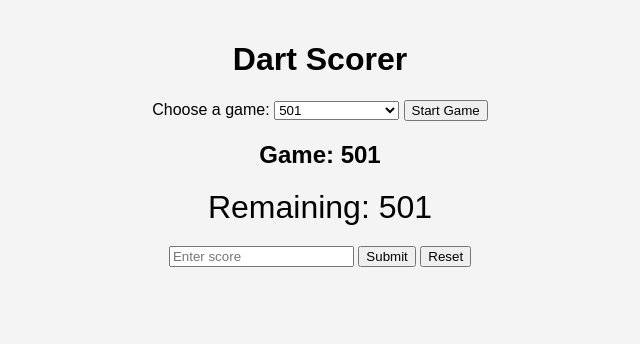
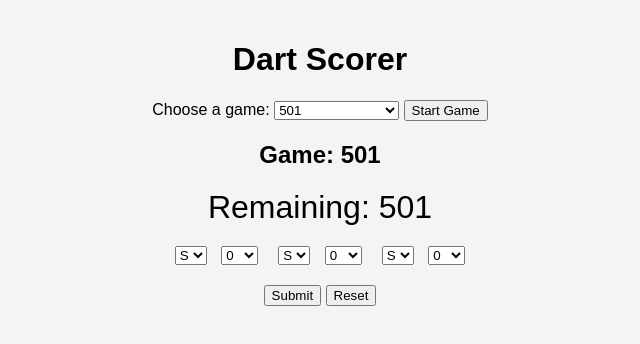
Before and after one commit to aLink536/DartLink, a plain HTML site: page index.html in a window 1280 px wide. Both pictures are taken after a click on the button "Start Game". Shown: the whole page, without its empty margins (320-960 px from the left). Drawn offline with Linux system fonts and the light colour scheme.

Commit message:
Enhance darts scorer input

```diff
--- a/index.html
+++ b/index.html
@@ -21,7 +21,101 @@
     <div class="game-area hidden" id="game-area">
         <h2 id="game-title"></h2>
         <div id="score-display"></div>
-        <input type="number" id="score-input" placeholder="Enter score" />
+        <div class="dart-inputs" id="dart-inputs">
+            <div class="dart-row">
+                <select class="multiplier">
+                    <option value="1">S</option>
+                    <option value="2">D</option>
+                    <option value="3">T</option>
+                </select>
+                <select class="value">
+                    <option value="0">0</option>
+                    <option value="25">25</option>
+                    <option value="1">1</option>
+                    <option value="2">2</option>
+                    <option value="3">3</option>
+                    <option value="4">4</option>
+                    <option value="5">5</option>
+                    <option value="6">6</option>
+                    <option value="7">7</option>
+                    <option value="8">8</option>
+                    <option value="9">9</option>
+                    <option value="10">10</option>
+                    <option value="11">11</option>
+                    <option value="12">12</option>
+                    <option value="13">13</option>
+                    <option value="14">14</option>
+                    <option value="15">15</option>
+                    <option value="16">16</option>
+                    <option value="17">17</option>
+                    <option value="18">18</option>
+                    <option value="19">19</option>
+                    <option value="20">20</option>
+                </select>
+            </div>
+            <div class="dart-row">
+                <select class="multiplier">
+                    <option value="1">S</option>
+                    <option value="2">D</option>
+                    <option value="3">T</option>
+                </select>
+                <select class="value">
+                    <option value="0">0</option>
+                    <option value="25">25</option>
+                    <option value="1">1</option>
+                    <option value="2">2</option>
+                    <option value="3">3</option>
+                    <option value="4">4</option>
+                    <option value="5">5</option>
+                    <option value="6">6</option>
+                    <option value="7">7</option>
+                    <option value="8">8</option>
+                    <option value="9">9</option>
+                    <option value="10">10</option>
+                    <option value="11">11</option>
+                    <option value="12">12</option>
+                    <option value="13">13</option>
+                    <option value="14">14</option>
+                    <option value="15">15</option>
+                    <option value="16">16</option>
+                    <option value="17">17</option>
+                    <option value="18">18</option>
+                    <option value="19">19</option>
+                    <option value="20">20</option>
+                </select>
+            </div>
+            <div class="dart-row">
+                <select class="multiplier">
+                    <option value="1">S</option>
+                    <option value="2">D</option>
+                    <option value="3">T</option>
+                </select>
+                <select class="value">
+                    <option value="0">0</option>
+                    <option value="25">25</option>
+                    <option value="1">1</option>
+                    <option value="2">2</option>
+                    <option value="3">3</option>
+                    <option value="4">4</option>
+                    <option value="5">5</option>
+                    <option value="6">6</option>
+                    <option value="7">7</option>
+                    <option value="8">8</option>
+                    <option value="9">9</option>
+                    <option value="10">10</option>
+                    <option value="11">11</option>
+                    <option value="12">12</option>
+                    <option value="13">13</option>
+                    <option value="14">14</option>
+                    <option value="15">15</option>
+                    <option value="16">16</option>
+                    <option value="17">17</option>
+                    <option value="18">18</option>
+                    <option value="19">19</option>
+                    <option value="20">20</option>
+                </select>
+            </div>
+        </div>
         <button id="submit-score">Submit</button>
         <button id="reset-btn">Reset</button>
     </div>
--- a/script.js
+++ b/script.js
@@ -5,7 +5,7 @@ const scoreDisplay = document.getElementById('score-display');
 const gameTitle = document.getElementById('game-title');
 const submitBtn = document.getElementById('submit-score');
 const resetBtn = document.getElementById('reset-btn');
-const scoreInput = document.getElementById('score-input');
+const dartRows = document.querySelectorAll('.dart-row');
 
 let currentGame = null;
 let remainingScore = 0;
@@ -15,7 +15,10 @@ function startGame() {
     const selected = gameSelect.value;
     currentGame = selected;
     gameArea.classList.remove('hidden');
-    scoreInput.value = '';
+    dartRows.forEach(row => {
+        row.querySelector('.multiplier').value = '1';
+        row.querySelector('.value').value = '0';
+    });
 
     if (selected === '501' || selected === '301') {
         remainingScore = parseInt(selected, 10);
@@ -29,32 +32,52 @@ function startGame() {
 }
 
 function submitScore() {
-    const score = parseInt(scoreInput.value, 10) || 0;
+    let roundScore = 0;
+    const values = [];
+    dartRows.forEach(row => {
+        const mult = parseInt(row.querySelector('.multiplier').value, 10);
+        const val = parseInt(row.querySelector('.value').value, 10);
+        roundScore += mult * val;
+        values.push(val);
+    });
+
     if (currentGame === '501' || currentGame === '301') {
-        remainingScore -= score;
+        remainingScore -= roundScore;
         if (remainingScore <= 0) {
             scoreDisplay.textContent = 'Finished!';
         } else {
             scoreDisplay.textContent = `Remaining: ${remainingScore}`;
         }
     } else if (currentGame === 'clock') {
-        if (score === currentTarget) {
-            currentTarget += 1;
+        for (const val of values) {
+            if (val === currentTarget) {
+                currentTarget += 1;
+            }
             if (currentTarget > 20) {
-                scoreDisplay.textContent = 'Finished Around the Clock!';
-            } else {
-                scoreDisplay.textContent = `Hit number: ${currentTarget}`;
+                break;
             }
         }
+        if (currentTarget > 20) {
+            scoreDisplay.textContent = 'Finished Around the Clock!';
+        } else {
+            scoreDisplay.textContent = `Hit number: ${currentTarget}`;
+        }
     }
-    scoreInput.value = '';
+
+    dartRows.forEach(row => {
+        row.querySelector('.multiplier').value = '1';
+        row.querySelector('.value').value = '0';
+    });
 }
 
 function resetGame() {
     gameArea.classList.add('hidden');
     scoreDisplay.textContent = '';
     gameTitle.textContent = '';
-    scoreInput.value = '';
+    dartRows.forEach(row => {
+        row.querySelector('.multiplier').value = '1';
+        row.querySelector('.value').value = '0';
+    });
 }
 
 startBtn.addEventListener('click', startGame);
--- a/style.css
+++ b/style.css
@@ -22,3 +22,14 @@ h1 {
     font-size: 2em;
     margin: 20px 0;
 }
+
+.dart-inputs {
+    display: flex;
+    justify-content: center;
+    gap: 10px;
+    margin-bottom: 20px;
+}
+
+.dart-row select {
+    margin: 0 5px;
+}
```
Also changed, not shown: 1 other file.
